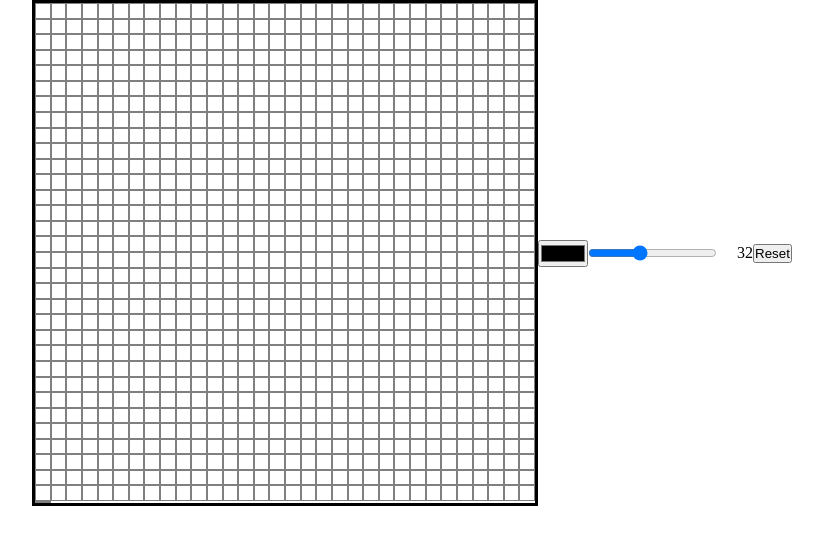
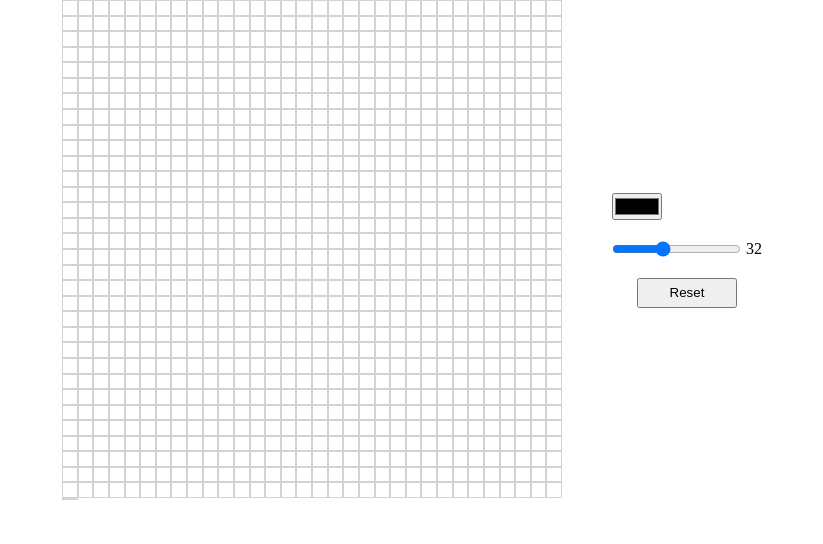
Before and after one commit to Qbreek/pixelizer, a plain HTML site: page index.html in a window 1280 px wide. Shown: the whole page, without its empty margins (228-1051 px from the left). Drawn offline with Linux system fonts and the light colour scheme.

Commit message:
Styling the web page

```diff
--- a/index.html
+++ b/index.html
@@ -12,6 +12,8 @@
 
     <div class="grid"></div>
 
+    <div class="features-container">
+
         <div class="color-container">
             <input type="color">
         </div>
@@ -23,6 +25,11 @@
             <p class="slider-value">
 
         </div>
+
         <button id="reset">Reset</button>
+
+    </div>
+
+
 </body>
 </html>
--- a/script.js
+++ b/script.js
@@ -1,3 +1,4 @@
+//populates the grid div with a given size
 function makeGrid (size, grid, colour) {
     grid.style.gridTemplateColumns = `repeat(${size},1fr)`;
     grid.style.gridTemplateRows = `repeat(${size},1fr)`;
@@ -43,5 +44,4 @@ function main () {
     });
 };
 
-
 main();
--- a/style.css
+++ b/style.css
@@ -4,7 +4,6 @@
 }
 
 body {
-    align-items: center;
     justify-content: center;
     display: flex;
 }
@@ -14,26 +13,42 @@ img {
     height: 0px;
 }
 
-.color-container {
+button {
+    width: 100px;
+    height: 30px;
+}
+
+.features-container {
     display: flex;
+    flex-direction: column;
+    gap: 20px;
+    margin-left: 50px;
+    justify-content: center;
     align-items: center;
 }
 
-.slider-container {
+.color-container {
+    width: 150px;
     display: flex;
-    gap: 20px;
     align-items: center;
+    justify-content: space-between;
 }
 
+.slider-container {
+    width: 150px;
+    display: flex;
+    gap: 10 px;
+    align-items: center;
+    justify-content: space-between;
+
+}
 
 .grid {
-    border: 3px solid black;
     display: grid;
     width: 500px;
     height: 500px;
 }
 
 .box{
-border: 1px solid gray;
-user-select: none;
+border: 1px solid rgb(211,211,211);
 }
```
Lines whose indentation alone changed are shown as unchanged.
